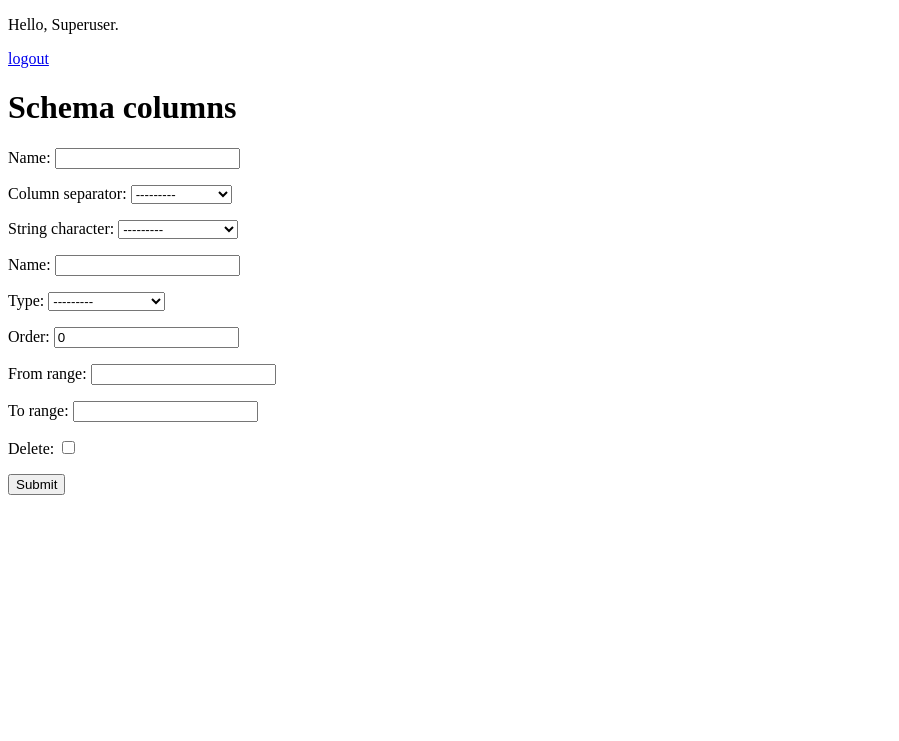
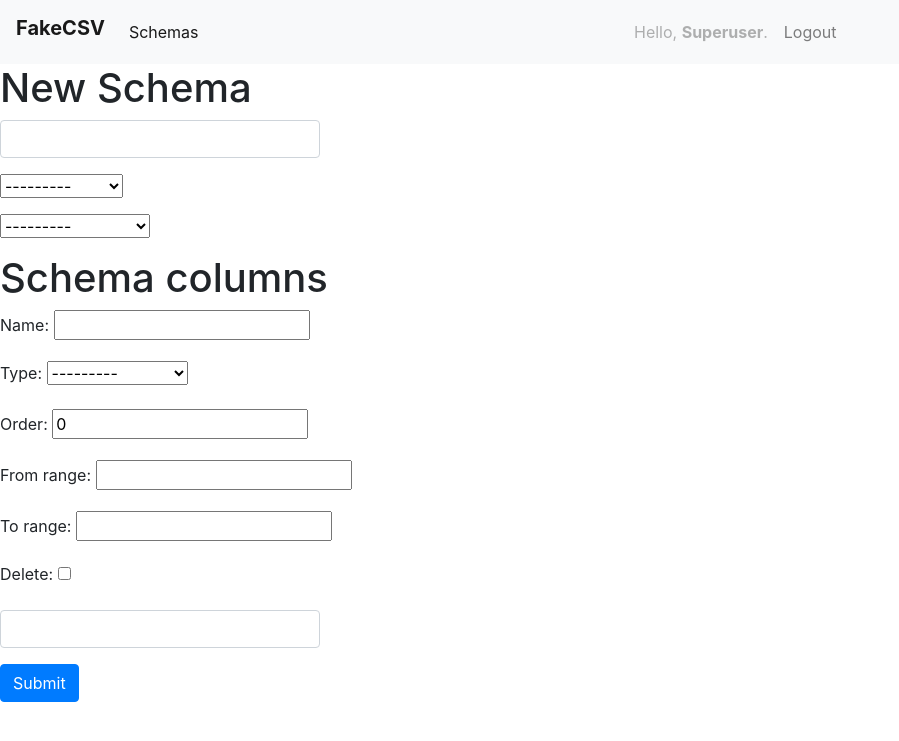
Before and after one commit to MrFlava/CSV_task, a Django app: page /new_schema in a window 1280 px wide. Shown: the top 741 px of the page, without its empty margins (0-899 px from the left). Run offline with Django 3.2, Linux system fonts and the light colour scheme; a user stored in the database is signed in; parts of the project's set-up code (start-up, migrations or seed data) failed here and were passed over; some libraries are stand-ins or nearby versions.

Commit message:
Added front-end for data set generator

```diff
--- a/schemas/templates/schemas/schema.html
+++ b/schemas/templates/schemas/schema.html
@@ -2,23 +2,60 @@
 <html lang="en">
 <head>
     <meta charset="UTF-8">
+    <link rel="stylesheet" href="https://stackpath.bootstrapcdn.com/bootstrap/4.3.1/css/bootstrap.min.css" integrity="sha384-ggOyR0iXCbMQv3Xipma34MD+dH/1fQ784/j6cY/iJTQUOhcWr7x9JvoRxT2MZw1T" crossorigin="anonymous">
     <title>Dashboard</title>
 </head>
 <body>
-    <p>Hello, {{ user.get_username }}.</p>
-    <a href="/logout">logout</a>
+    <nav class="navbar navbar-expand-lg navbar-light bg-light">
+      <h2 class="navbar-brand font-weight-bold">FakeCSV</h2>
+      <button class="navbar-toggler" type="button" data-toggle="collapse" data-target="#navbarSupportedContent" aria-controls="navbarSupportedContent" aria-expanded="false" aria-label="Toggle navigation">
+        <span class="navbar-toggler-icon"></span>
+      </button>
 
-    <h1>Schema columns</h1>
-    <form action="" method="POST">
+      <div class="collapse navbar-collapse" id="navbarSupportedContent">
+        <ul class="navbar-nav mr-auto">
+          <li class="nav-item active">
+            <a class="nav-link" href="#">Schemas <span class="sr-only">(current)</span></a>
+          </li>
+        </ul>
+         <ul class="navbar-nav mr-auto my-2 my-lg-0">
+           <li class="nav-item">
+               <a class="nav-link disabled" href="#">Hello, <span class="font-weight-bold">{{ user.get_username }}</span>.</a>
+           </li>
+           <li class="nav-item">
+             <a class="nav-link" href="/logout">Logout</a>
+           </li>
+        </ul>
+
+      </div>
+    </nav>
+
+    <h1>New Schema</h1>
+    <form action="" method="POST" class="form">
          {% csrf_token %}
-         {{ schema_form.as_p }}
-         {{ formset.as_p }}
+        <div class="form-group">
+            <input  type="text" class="form-control w-25" name="{{ schema_form.name.name }}">
+        </div>
+
+        <div class="form-group">
+            {{ schema_form.column_separator }}
+        </div>
+
+        <div class="form-group">
+            {{ schema_form.string_character }}
+        </div>
+
+        <h1>Schema columns</h1>
+        {{ formset.as_p }}
+
+
+        <div class="form-group">
+            <input  type="text" class="form-control w-25" name="{{ schema_form.name.name }}">
+        </div>
+
 
         <button type="submit" class="btn btn-primary">Submit</button>
     </form>
-    <div>
-
-    </div>
 </body>
 
 </html>
--- a/schemas/urls.py
+++ b/schemas/urls.py
@@ -25,4 +25,5 @@ urlpatterns = [
     path('schema/<int:schema_id>/delete', views.DeleteSchemaView, name="delete-schema"),
     path('schema/<int:schema_id>/generate_data', views.GenerateDataView, name="generate-data"),
     path('schema/<int:schema_id>/columns/new_column', views.SchemaForm, name="new-column"),
+    path('csv/download', views.download_csv, name='download_csv'),
 ]
--- a/schemas/views.py
+++ b/schemas/views.py
@@ -1,3 +1,4 @@
+import os
 import datetime
 from django.shortcuts import render, HttpResponseRedirect, HttpResponse
 from django.forms import inlineformset_factory
@@ -112,8 +113,21 @@ def DeleteSchemaView(request, schema_id):
 
 def GenerateDataView(request, schema_id):
     if request.user.is_authenticated:
-        context = {}
+        context = {
+
+        }
         csv_generator.delay(schema_id)
-        return HttpResponse(content=context)
+        return render(request=request, template_name="schemas/generated_data.html", context=context)
     else:
         return HttpResponseRedirect("/login/")
+
+
+def download_csv(request):
+    print('Download .csv...')
+    # Full path of file
+    file_path = 'CSVproject_main/media/data.csv'
+    if os.path.exists(file_path):
+        with open(file_path, 'rb') as fh:
+            response = HttpResponse(fh.read(), content_type="file/force_download")
+            response['Content-Disposition'] = 'inline; filename=' + os.path.basename(file_path)
+            return response
```
Also changed, not shown: schemas/templates/schemas/column.html (deleted, +0 -25 lines), schemas/templates/schemas/generated_data.html (added, +39 -0 lines).
